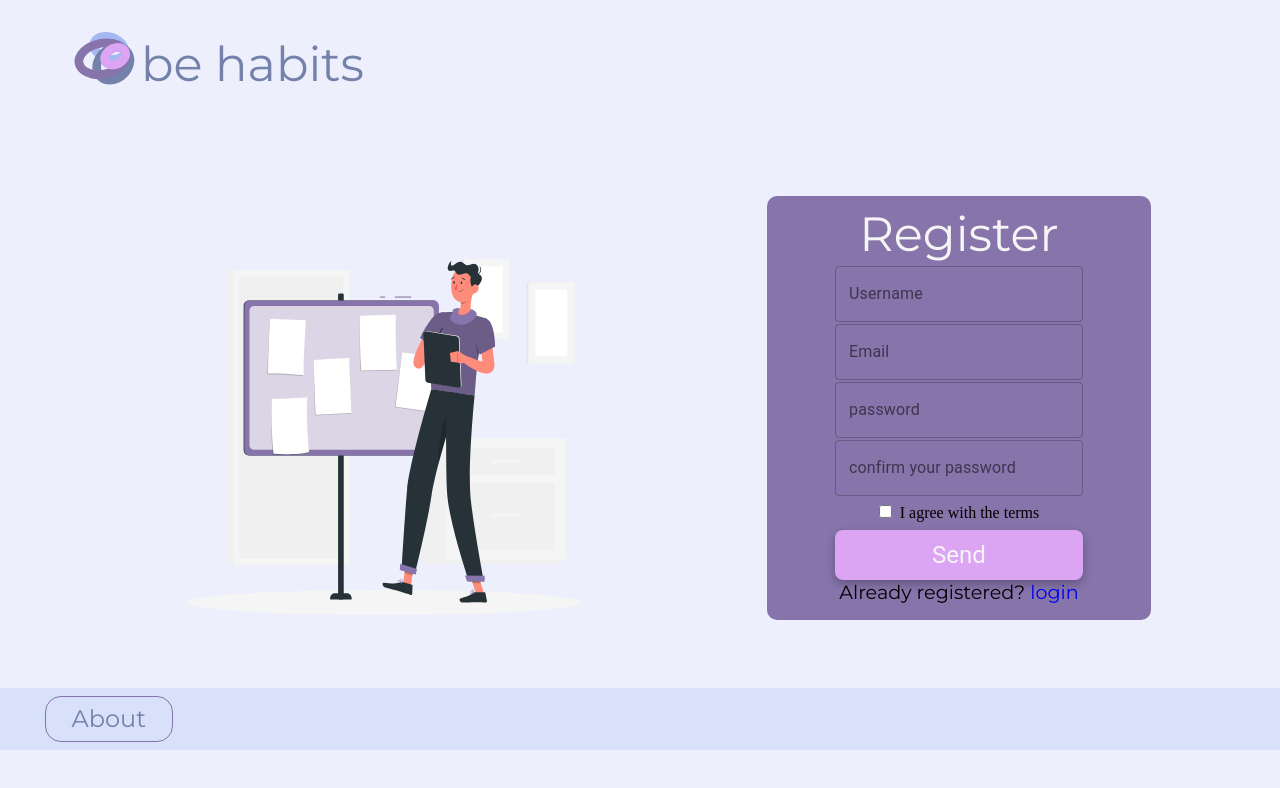
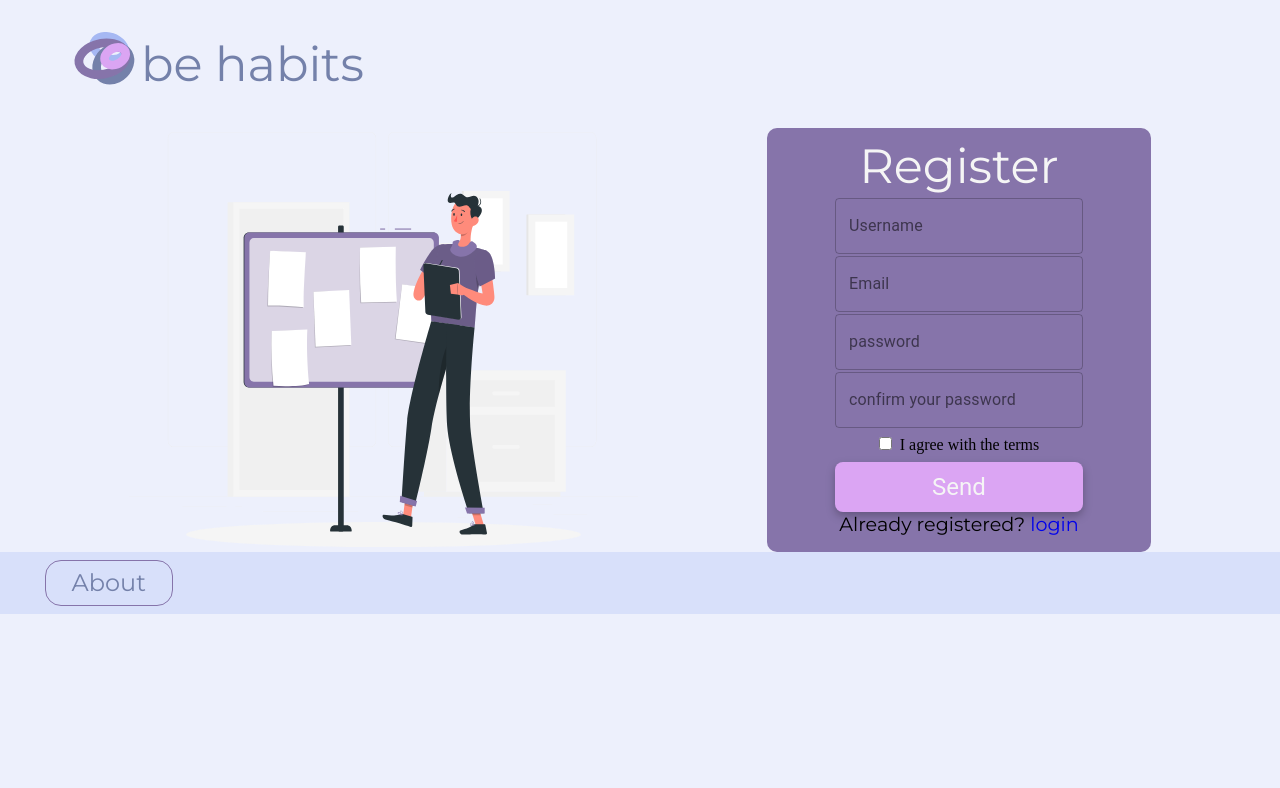
Before and after one commit to nicole-malaquias/kindnes, a React (Create React App) app: page /register in a window 1280 px wide. Shown: the top 788 px of the page. Built offline with nearby package versions, Linux system fonts and the light colour scheme.

Commit message:
style: outline color of input form changed to white

```diff
--- a/src/components/Footer/styles.js
+++ b/src/components/Footer/styles.js
@@ -4,7 +4,6 @@ export const Container = styled.div`
   background: var(--backgroundFooter);
   padding: 0.5rem 1rem;
   width: 100%;
-  bottom: 0;
   h2 {
     font-size: 1.5rem;
     text-align: center;
--- a/src/components/FormRegister/index.js
+++ b/src/components/FormRegister/index.js
@@ -21,7 +21,7 @@ const useStyles = makeStyles({
 });
 const theme = createMuiTheme({
   palette: {
-    primary: { main: "#FF4" },
+    primary: { main: "#F5F5F5" },
   },
 });
 
--- a/src/components/FormRegister/styles.js
+++ b/src/components/FormRegister/styles.js
@@ -25,8 +25,8 @@ export const Container = styled.div`
     }
   }
   @media only screen and (max-width: 768px) {
-    width: 50vw;
     height: 70vh;
+    flex: 1;
   }
 `;
 export const Terms = styled.div`
--- a/src/pages/Register/styles.js
+++ b/src/pages/Register/styles.js
@@ -4,9 +4,10 @@ export const Container = styled.div`
   display: flex;
   align-items: center;
   justify-content: space-evenly;
-  height: 70vh;
+  height: 100%;
   @media only screen and (max-width: 768px) {
     height: 74vh;
+    padding: 1rem;
     img {
       display: none;
     }
```
